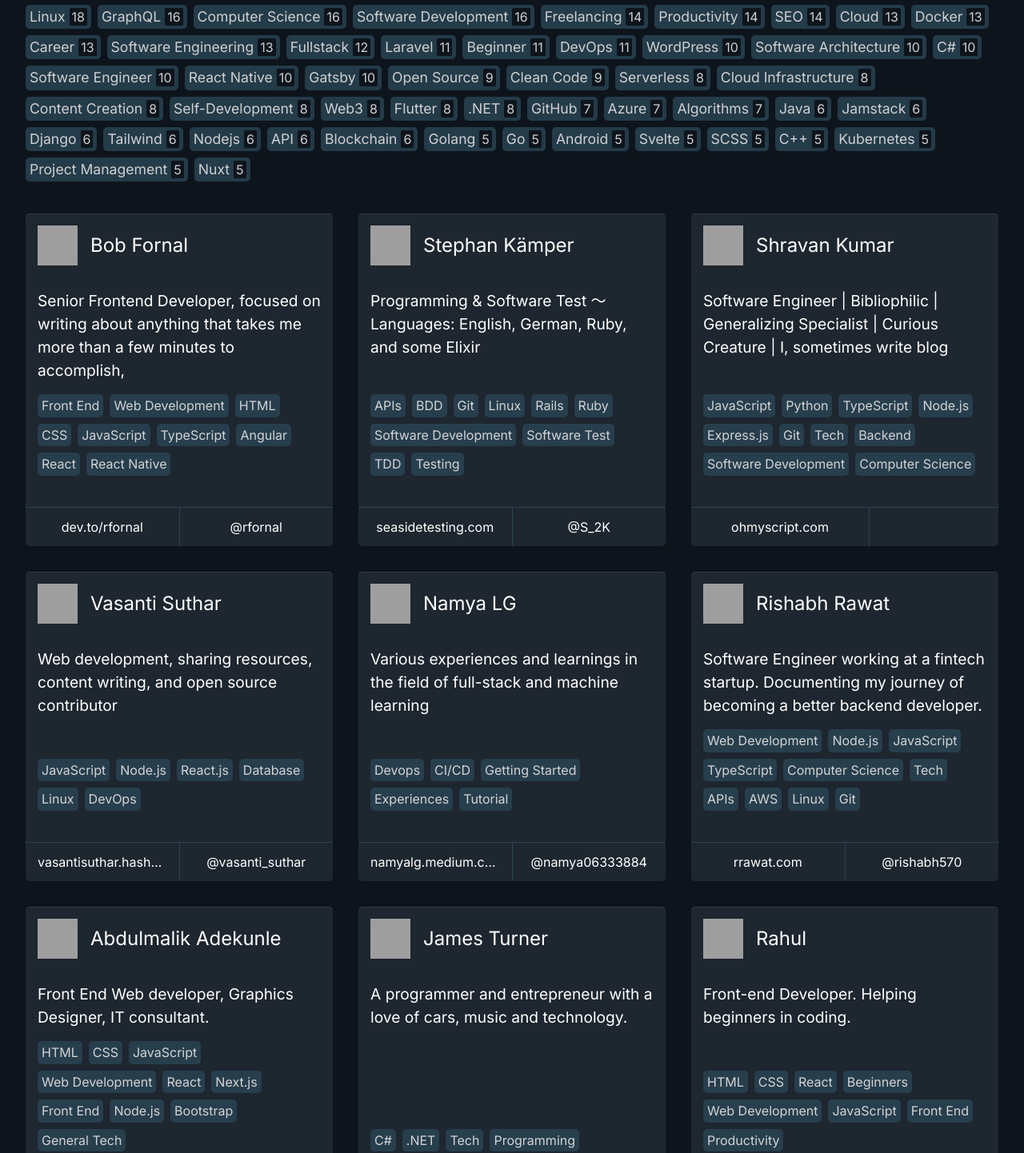
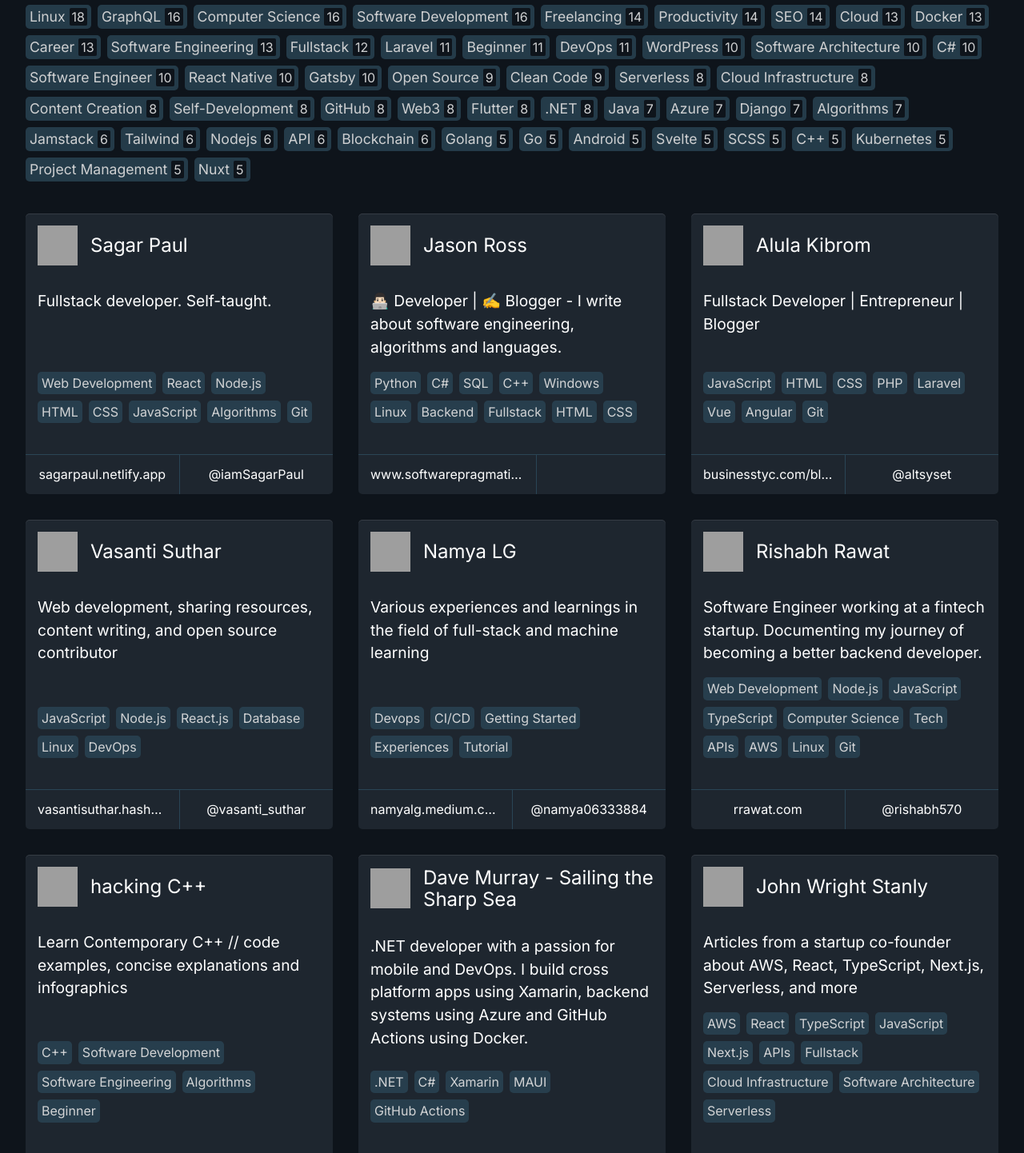
Before and after one commit to markodenic/awesome-tech-blogs, a Nuxt app: page / in a window 1280 px wide. Shown: the part 394-1836 px from the top of the page at 80% size. Built offline with nearby package versions, Linux system fonts and the light colour scheme; grey boxes are pictures that could not be loaded.

Commit message:
Added EGrasps into the list

```diff
--- a/data.js
+++ b/data.js
@@ -40,6 +40,24 @@ module.exports = [
     ],
   },
   {
+    name: 'EGrasps',
+    description: 'Blogs about Technology, Programming, Software Development, Finance, Life and Much More.',
+    url: 'https://egrasps.in',
+    twitter: '@EGrasps',
+    tags: [
+      "Web Development",
+      "Java",
+      "Full Stack Web Development",
+      "Python",
+      "Flask",
+      "Django",
+      "Git",
+      "GitHub",
+      "Learn Git and GitHub",
+      "Learn Programming",
+    ],
+  },
+  {
     name: 'Programming School',
     description: 'Awesome Programming Posts for Beginners by Experts.',
     url: 'https://programming-school.hashnode.dev/',
```
